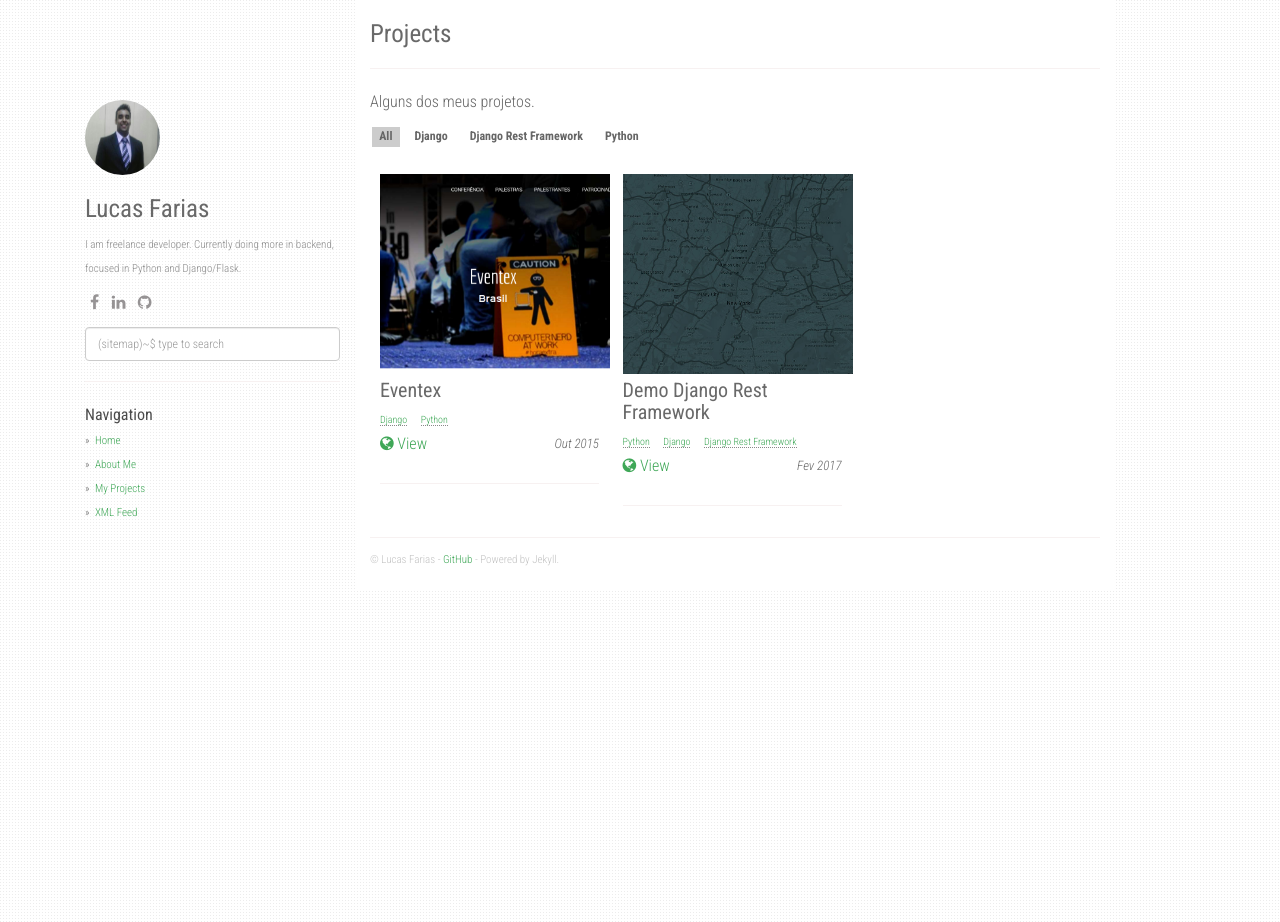
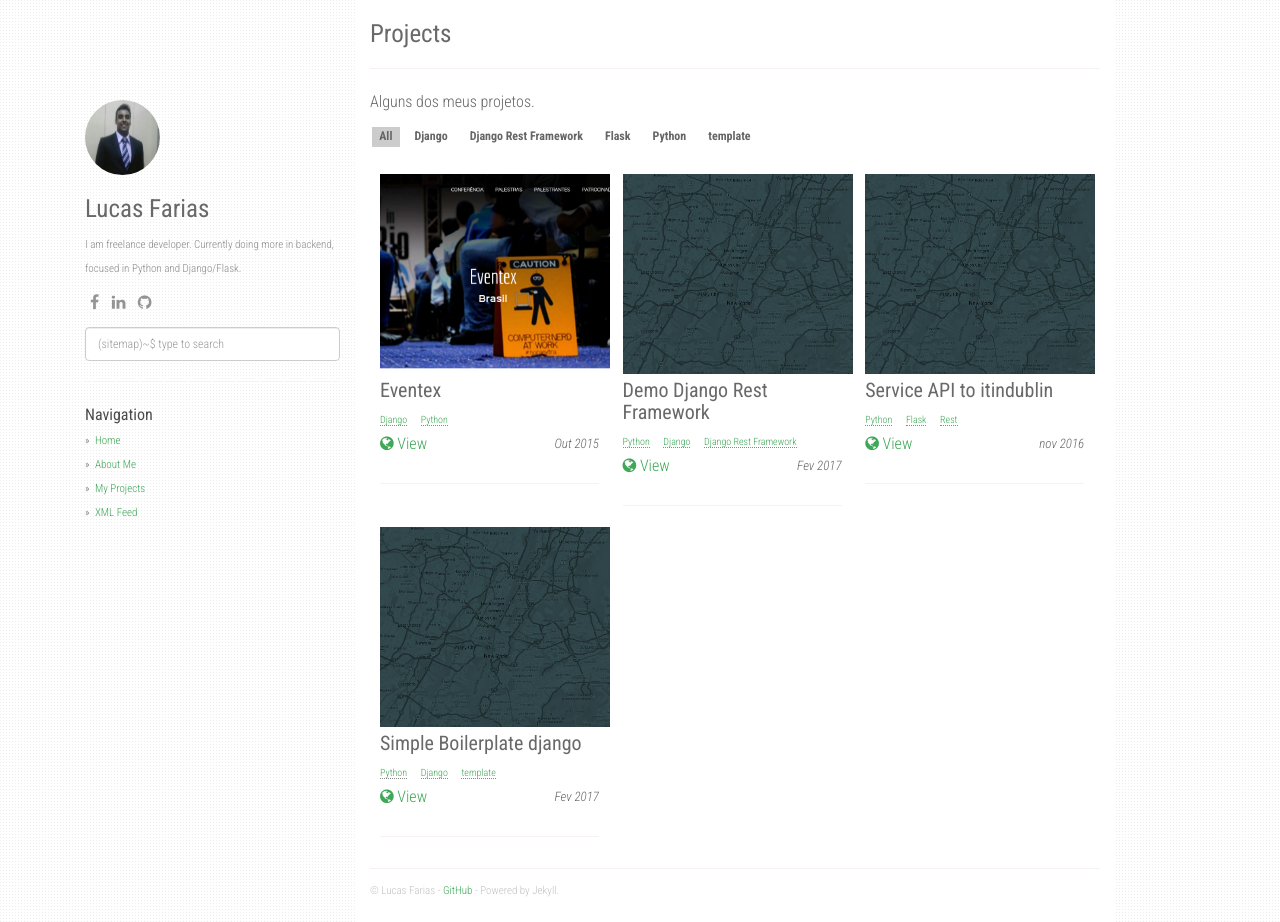
Before and after one commit to lffsantos/lffsantos.github.io, a Jekyll site: the page built from projects.md, in a window 1280 px wide and 922 px high. Built offline with Jekyll 4.4.1, drawn with Linux system fonts in a browser that asks for light colours; nearby versions of some CDN libraries.

Commit message:
added projects

```diff
--- a/_data/projects.json
+++ b/_data/projects.json
@@ -14,5 +14,21 @@
 		"url": "https://github.com/lffsantos/demo_django_rest_framework",
 		"date": "Fev 2017",
 		"tags": ["Python","Django", "Django Rest Framework"]
+	},
+    {
+        "slug": "service-api",
+		"name": "Service API to itindublin",
+		"image": "placeholder.jpg",
+		"url": "https://github.com/lffsantos/service-api",
+		"date": "nov 2016",
+		"tags": ["Python","Flask", "Rest"]
+	},
+    {
+        "slug": "Boilerplate",
+		"name": "Simple Boilerplate django",
+		"image": "placeholder.jpg",
+		"url": "https://github.com/lffsantos/boilerplatedjango",
+		"date": "Fev 2017",
+		"tags": ["Python","Django", "template"]
 	}
 ]
```
